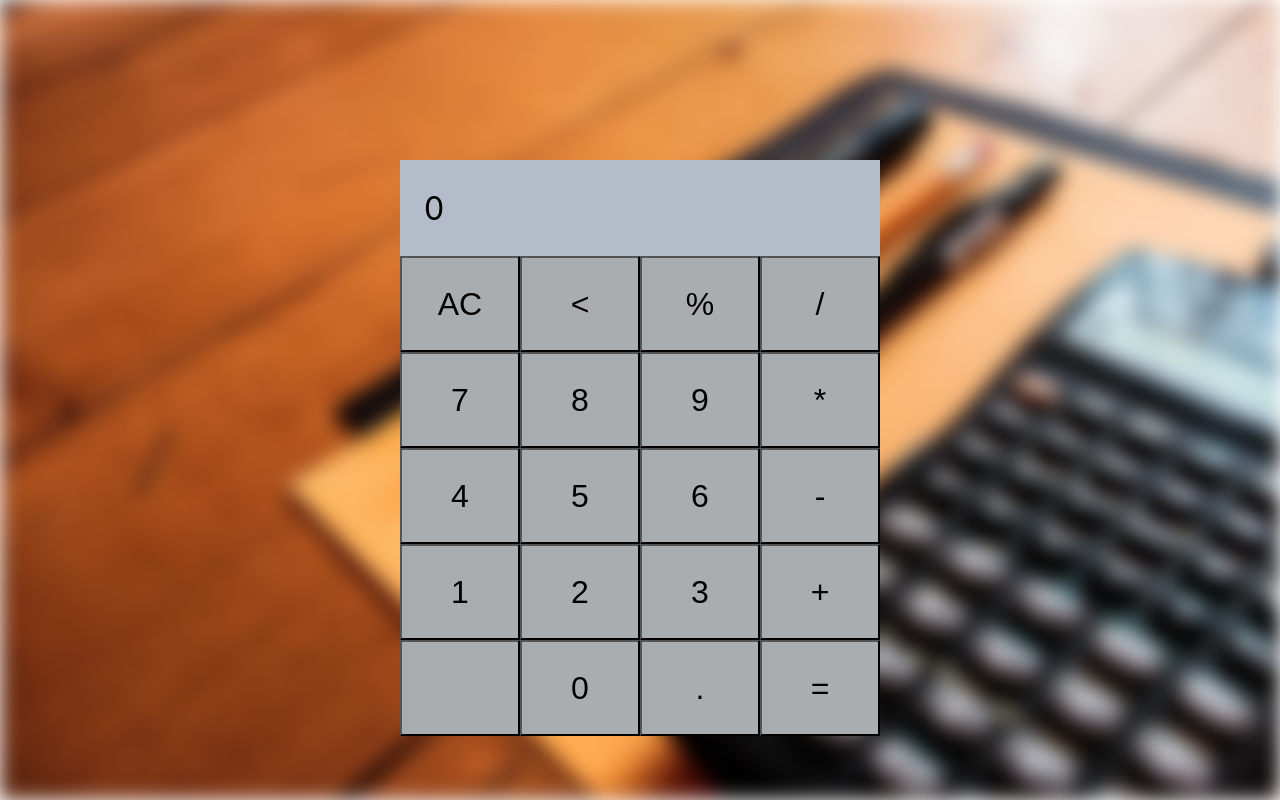
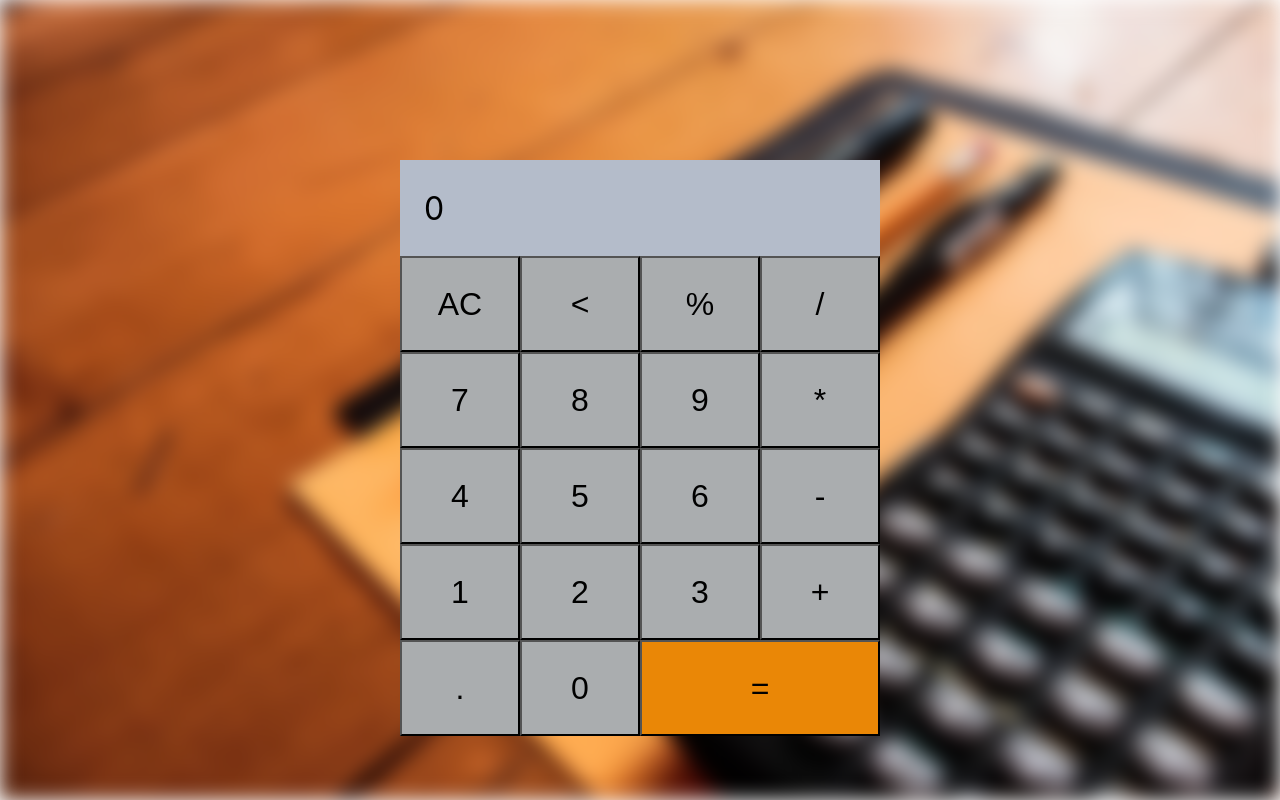
Before and after one commit to TwiDef/smart-calculator, a React (Create React App) app: page / in a window 1280 px wide. Built offline with nearby package versions, Linux system fonts and the light colour scheme.

Commit message:
minor fix css

```diff
--- a/src/components/Button/Button.css
+++ b/src/components/Button/Button.css
@@ -1,3 +1,18 @@
-.button {
+.button,
+.button-equals {
     background-color: #aaadaf;
+    transition: 0.2s all;
 }
+
+.button:active,
+.button-equals:active {
+    transform: scale(0.98);
+}
+
+.button-equals {
+    width: 200%;
+    height: 100%;
+    font-size: 2rem;
+    background-color: #ea8706;
+    cursor: pointer;
+}
--- a/src/components/Button/Button.jsx
+++ b/src/components/Button/Button.jsx
@@ -4,7 +4,8 @@ import './Button.css';
 const Button = ({ value }) => {
 
     return (
-        <button value={value} className='button'>
+        <button value={value}
+            className={value === "=" ? "button-equals" : "button"}>
             {value}
         </button>
     );
--- a/src/components/ButtonBox/ButtonBox.jsx
+++ b/src/components/ButtonBox/ButtonBox.jsx
@@ -9,14 +9,14 @@ const ButtonBox = ({ handleClearAll, handleClearLast, handleTypeNum }) => {
         ["7", "8", "9", "*"],
         ["4", "5", "6", "-"],
         ["1", "2", "3", "+"],
-        [" ", "0", ".", "="],
+        [".", "0", "="],
     ]
 
     return (
         <div className='button-box'>
             {buttonValues.flat().map((btn, i) =>
                 <div
-                    className='button'
+
                     key={i}
                     onClick={
                         btn === "AC" ?
--- a/src/components/Calculator/Calculator.jsx
+++ b/src/components/Calculator/Calculator.jsx
@@ -30,10 +30,13 @@ const Calculator = (props) => {
     }
 
     const typeNum = (e) => {
+        e.preventDefault()
         setCalc({
             ...calc,
-            num: calc.num += e.target.value
+            num: (calc.num += e.target.value).replace(/^0/, "")
         })
+
+
     }
 
     return (
```
